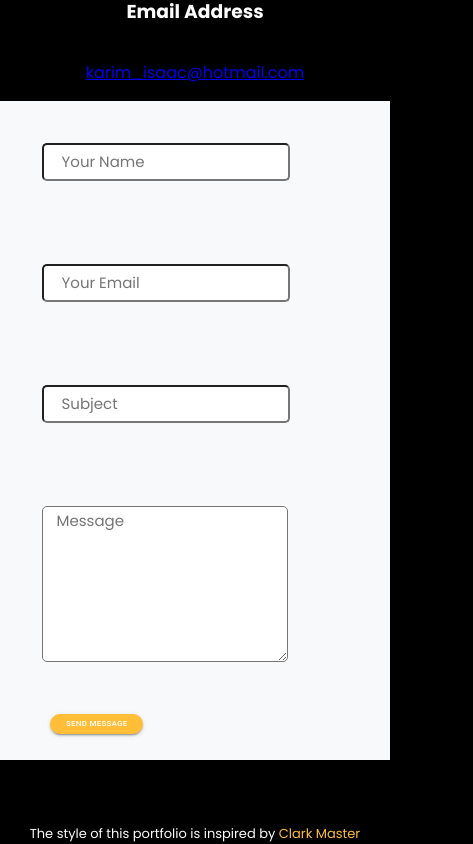
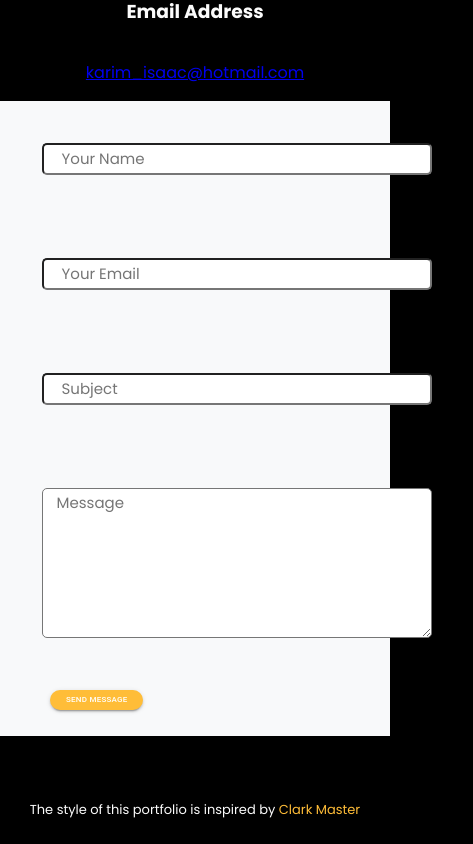
Before and after one commit to KIsaac85/kisaac85.github.io, a React (Vite) app: page / in a window 390 px wide. Shown: the part 7038-7882 px from the top of the page, 473 px wide, since content can reach past the window. After the commit the page ends 7858 px from the top, so only its background shows below. Built offline with nearby package versions, Linux system fonts and the light colour scheme.

Commit message:
adjust style to input form widths

```diff
--- a/src/css/Style ContactMe.css
+++ b/src/css/Style ContactMe.css
@@ -63,9 +63,11 @@ img#contact-image{
         color:var(--greyContainer);
     }
     .contact-form-group > input, textarea{
-        width:15rem;
+        width: 100%;
         height:2rem;
+        box-sizing: border-box;
     }
+
     .contact-image-container{
         background-color: var(--greyContainer);
         border-radius: 40px;
--- a/src/css/Style Resume.css
+++ b/src/css/Style Resume.css
@@ -29,6 +29,7 @@
         display: flex;
         flex-direction: column;
         row-gap: 3rem;
+        align-items: center;
     }
     .resume-degree-container{
         width: 19rem;
```
